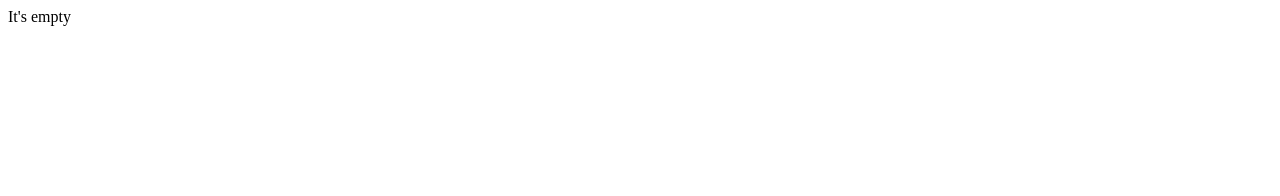
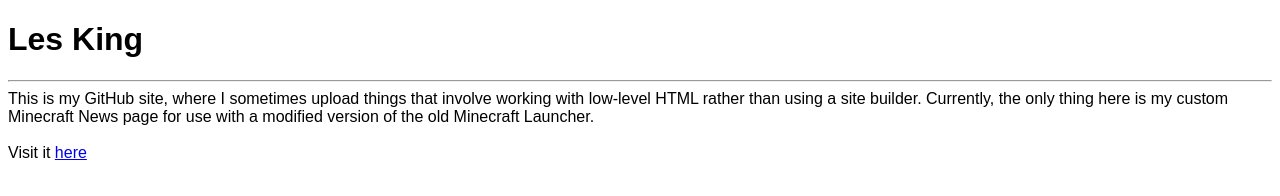
Before and after one commit to Lesking72/Lesking72.github.io, a plain HTML site: page index.html in a window 1280 px wide. Drawn offline with Linux system fonts and the light colour scheme.

Commit message:
Removed brave rewards stuff as it should no longer be needed after setup

```diff
--- a/index.html
+++ b/index.html
@@ -3,10 +3,22 @@
 
 	<head>
 		<title>Hello World</title>
+		<style>
+			body {
+				font-family: sans-serif;
+			}
+		</style>
 	</head>
 
 	<body>
-	It's empty
+	<h1>Les King</h1>
+	<hr>
+	This is my GitHub site, where I sometimes upload things that involve working with low-level HTML
+	rather than using a site builder.
+
+	Currently, the only thing here is my custom Minecraft News page for use with a modified version of the old Minecraft Launcher.
+	<br><br>
+	Visit it <a href="https://lesking72.github.io/mcupdate">here</a>
 	</body>
 
 </html>
```
Also changed, not shown: .well-known/brave-rewards-verification.txt (deleted), 1 other file.
